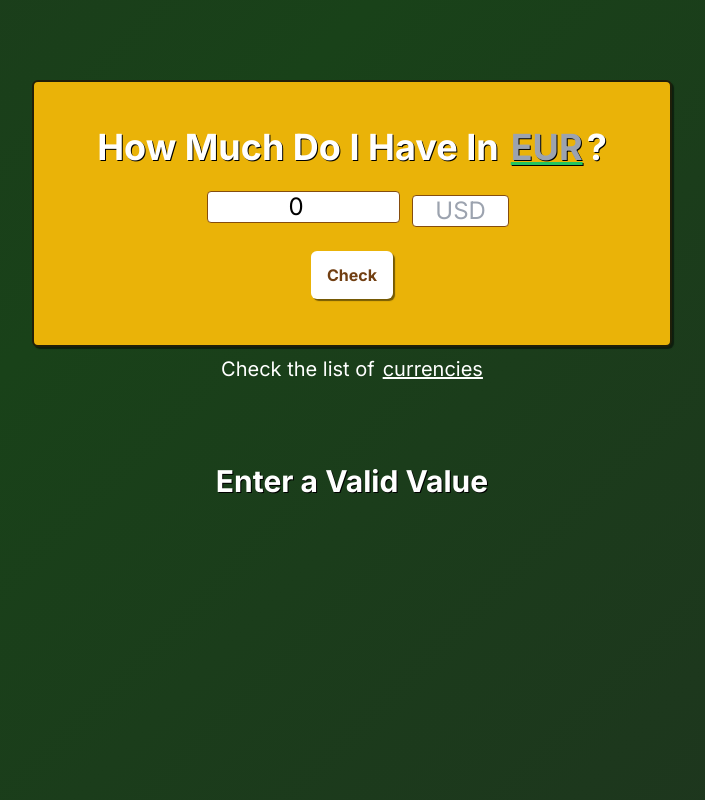
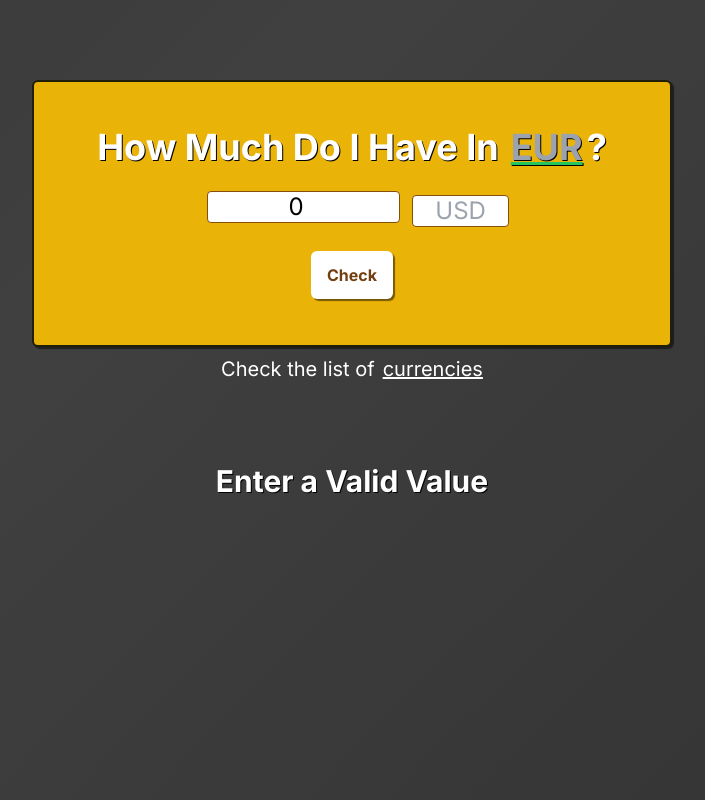
Before and after one commit to pqxzzz/HowMuchDoIHaveIn, a Next.js app: page / in a window 1280 px wide. Shown: the top 800 px of the page, without its empty margins (288-993 px from the left). Built offline with nearby package versions, Linux system fonts and the light colour scheme.

Commit message:
projeto 100%

```diff
--- a/src/app/globals.css
+++ b/src/app/globals.css
@@ -13,7 +13,7 @@
 }
 
 html {
-  background: linear-gradient(-45deg, #242624, #194219, #242424, #2f462f);
+  background: linear-gradient(-45deg, #242624, #404040, #242424, #555555);
   background-size: 400% 400%;
   animation: gradient 15s ease infinite;
   height: 100vh;
--- a/src/app/layout.tsx
+++ b/src/app/layout.tsx
@@ -5,8 +5,8 @@ import "./globals.css";
 const inter = Inter({ subsets: ["latin"] });
 
 export const metadata: Metadata = {
-  title: "Create Next App",
-  description: "Generated by create next app",
+  title: "How Much Do I Have In",
+  description: "Currency App",
 };
 
 export default function RootLayout({
--- a/src/app/page.tsx
+++ b/src/app/page.tsx
@@ -1,7 +1,6 @@
 "use client";
 import Header from "@/components/Header/page";
 import { useEffect, useState } from "react";
-import arrow from "../assets/arrow.png";
 
 type Props = {
   new_amount: number;
```
Also changed, not shown: 1 other file (tests, documents, lock files or other folders).
